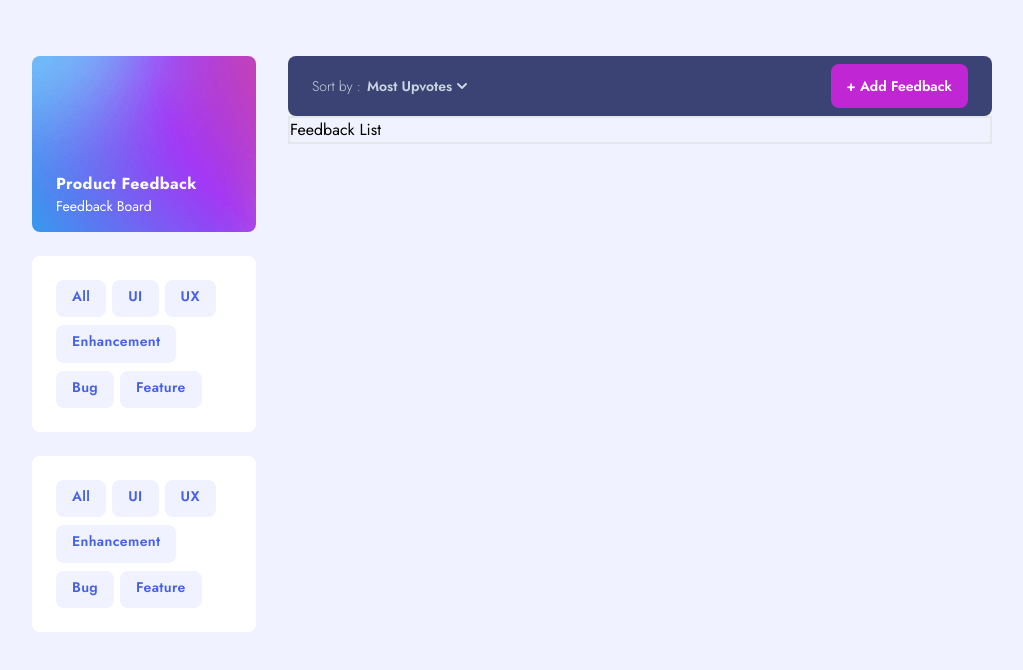
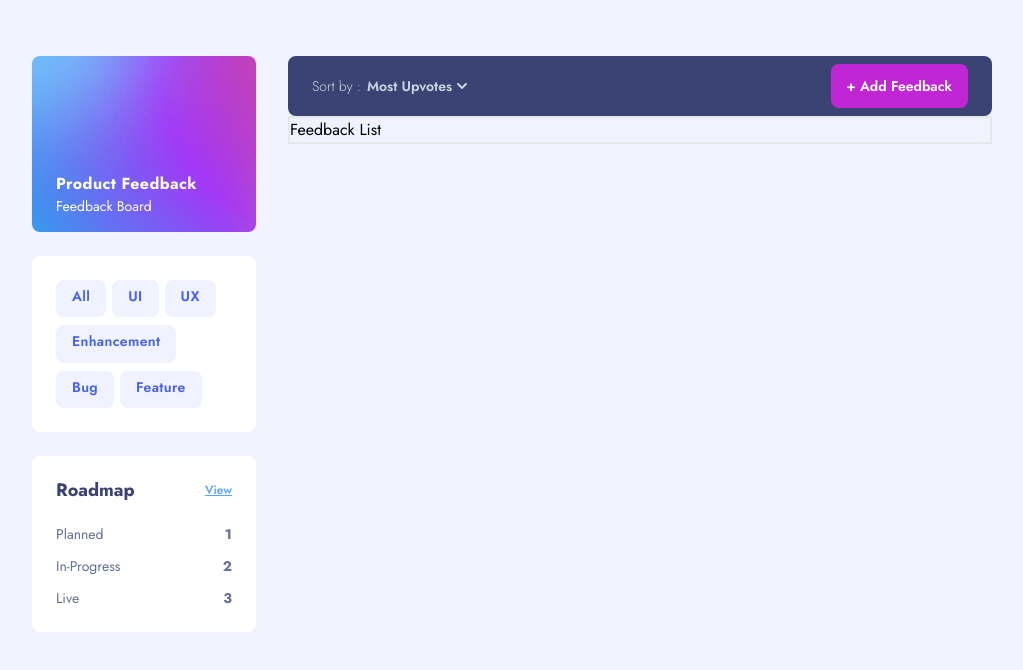
Before and after one commit to diniezikryy/product-feedback-app, a React (Create React App) app in the folder product-feedback-frontend/: page / in a window 1280 px wide. Shown: the top 670 px of the page, without its empty margins (128-1151 px from the left). Built offline with nearby package versions, Linux system fonts and the light colour scheme.

Commit message:
created roadmap

```diff
--- a/product-feedback-frontend/src/components/Homepage/FeedbackRoadmap.js
+++ b/product-feedback-frontend/src/components/Homepage/FeedbackRoadmap.js
@@ -0,0 +1,29 @@
+const FeedbackRoadmap = () => {
+  return (
+    <div className="sm:w-56 h-44 sm:rounded-lg flex-wrap flex gap-x-1.5 gap-y-2 p-6 pt-2 w-auto bg-white rounded-lg ">
+      <div className="flex items-center justify-between w-full">
+        <h2 className="text-lg font-bold text-navy-primary">Roadmap</h2>
+        <button className="text-xs font-semibold text-blue-400 underline decoration-solid">
+          View
+        </button>
+      </div>
+
+      <div className="flex flex-col justify-between w-full">
+        <div className="flex justify-between w-full">
+          <p className="text-sm text-navy-tertiary">Planned</p>
+          <span className="text-sm font-bold text-navy-tertiary">1</span>
+        </div>
+        <div className="flex justify-between w-full">
+          <p className="text-sm text-navy-tertiary">In-Progress</p>
+          <span className="text-sm font-bold text-navy-tertiary">2</span>
+        </div>
+        <div className="flex justify-between w-full">
+          <p className="text-sm text-navy-tertiary">Live</p>
+          <span className="text-sm font-bold text-navy-tertiary">3</span>
+        </div>
+      </div>
+    </div>
+  );
+};
+
+export default FeedbackRoadmap;
--- a/product-feedback-frontend/src/components/Homepage/Homepage.js
+++ b/product-feedback-frontend/src/components/Homepage/Homepage.js
@@ -3,6 +3,7 @@ import { useState } from "react";
 import Hero from "./Hero";
 import FeedbackNavbar from "./FeedbackNavbar/FeedbackNavbar";
 import FeedbackCategory from "./FeedbackCategory";
+import FeedbackRoadmap from "./FeedbackRoadmap";
 import Slideover from "./Slideover";
 
 const Homepage = () => {
@@ -21,7 +22,7 @@ const Homepage = () => {
           <div className="flex flex-col gap-y-6">
             <Hero handleSlideoverOpen={handleSlideoverOpen} open={open} />
             <FeedbackCategory />
-            <FeedbackCategory />
+            <FeedbackRoadmap />
           </div>
 
           <div className="flex flex-col w-full">
@@ -37,7 +38,7 @@ const Homepage = () => {
         <div className="flex flex-row justify-between mb-10">
           <Hero handleSlideoverOpen={handleSlideoverOpen} open={open} />
           <FeedbackCategory />
-          <FeedbackCategory />
+          <FeedbackRoadmap />
         </div>
       </div>
 
@@ -49,7 +50,7 @@ const Homepage = () => {
 
       <div className="hidden">
         <FeedbackCategory />
-        <FeedbackCategory />
+        <FeedbackRoadmap />
       </div>
 
       {/* Slideover */}
--- a/product-feedback-frontend/src/components/Homepage/Slideover.js
+++ b/product-feedback-frontend/src/components/Homepage/Slideover.js
@@ -2,6 +2,7 @@ import { Fragment } from "react";
 import { Dialog, Transition } from "@headlessui/react";
 
 import FeedbackCategory from "./FeedbackCategory";
+import FeedbackRoadmap from "./FeedbackRoadmap";
 
 const Slideover = ({ open, setOpen }) => {
   return (
@@ -40,7 +41,7 @@ const Slideover = ({ open, setOpen }) => {
                     {/* Replace with your content */}
                     <div className="absolute inset-0 flex flex-col gap-6 px-6">
                       <FeedbackCategory />
-                      <FeedbackCategory />
+                      <FeedbackRoadmap />
                     </div>
                     {/* /End replace */}
                   </div>
```
